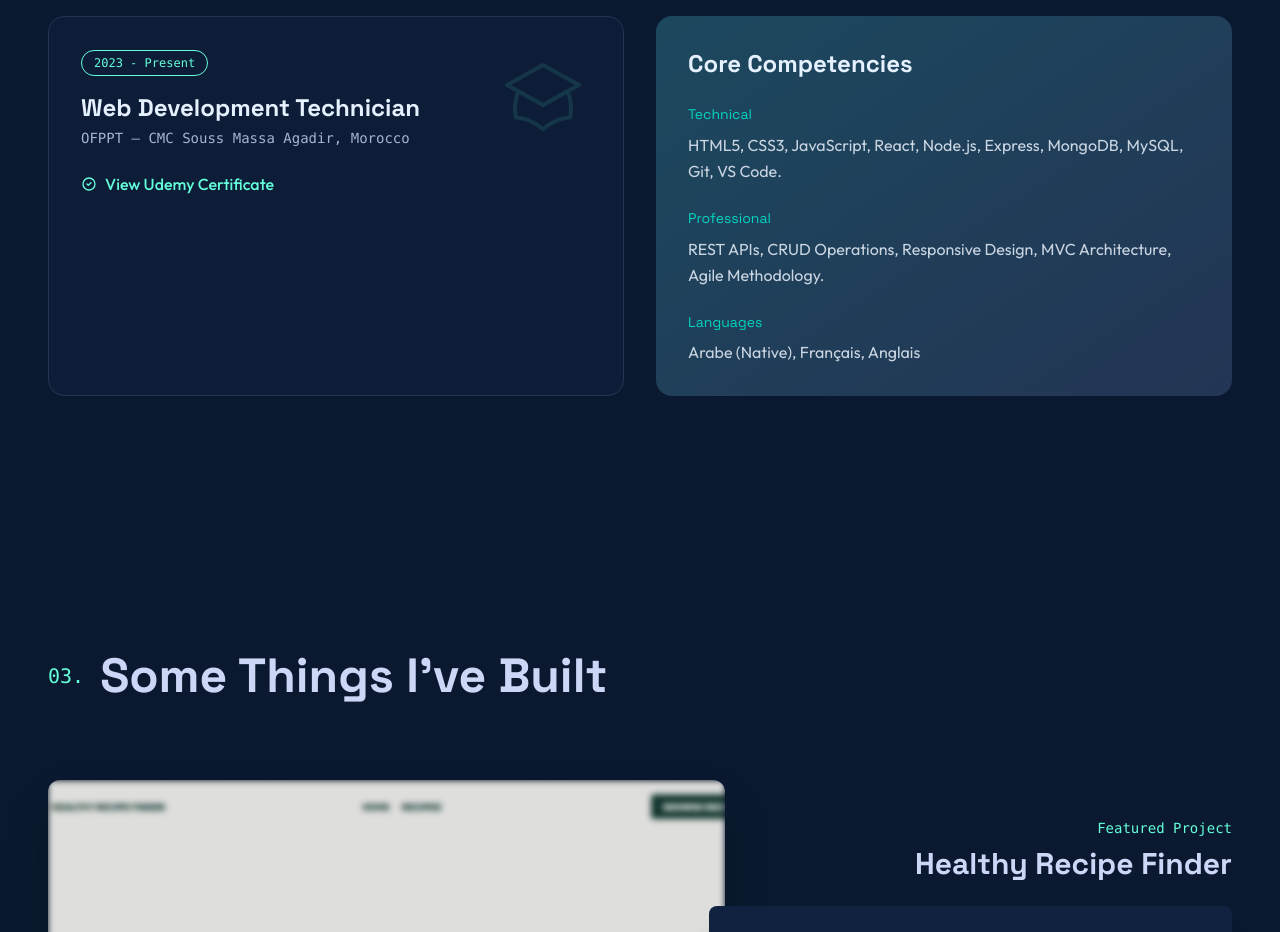
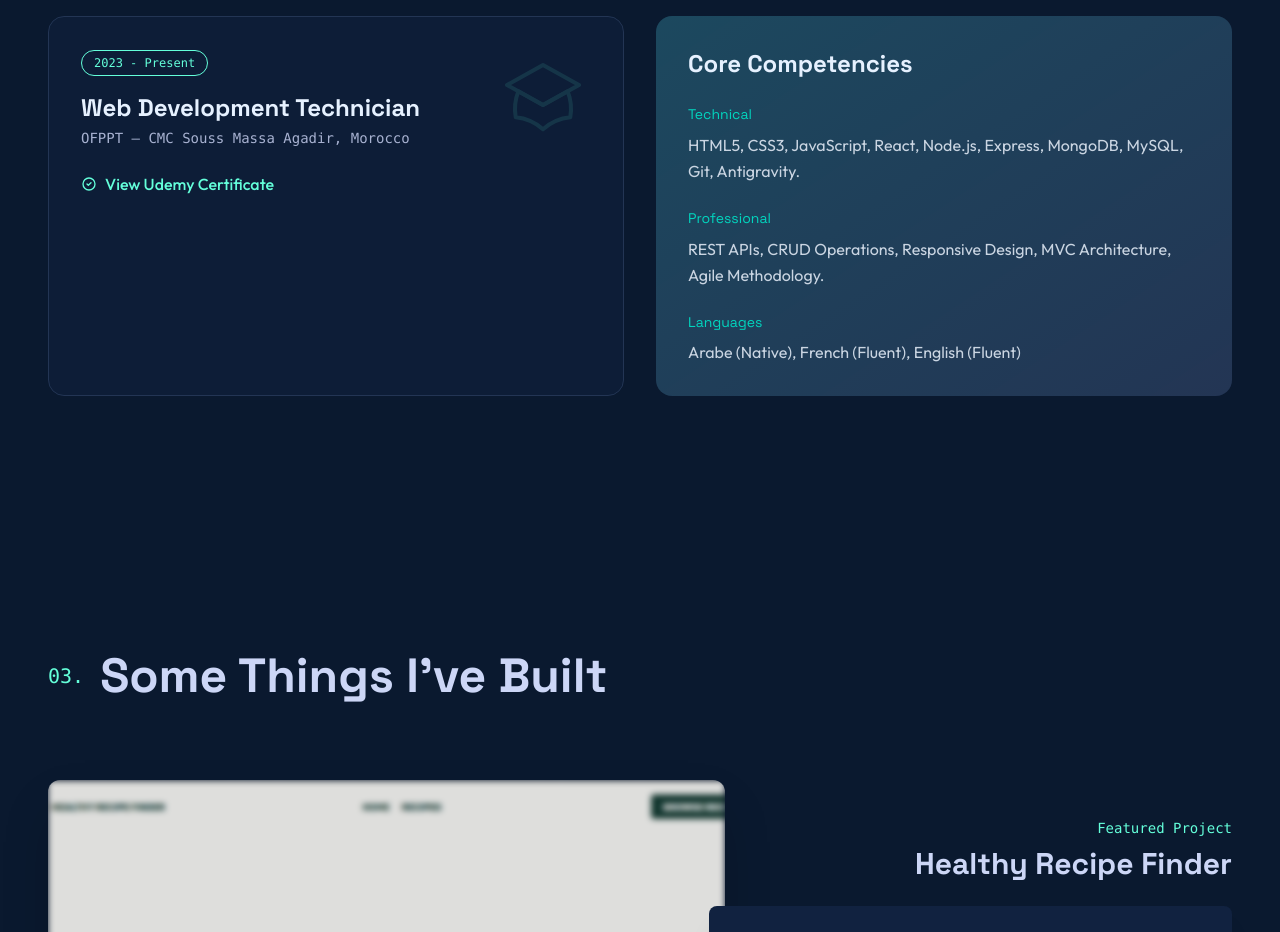
Before and after one commit to AmineNT25/professional-resume-nammat, a Next.js app: page / in a window 1280 px wide. Shown: the part 1560-2492 px from the top of the page. Built offline with nearby package versions, Linux system fonts and the light colour scheme.

Commit message:
chore: update favicon to user provided logo

```diff
--- a/app/components/Experience.tsx
+++ b/app/components/Experience.tsx
@@ -45,7 +45,7 @@ const Experience = () => {
                         <div>
                             <h4 className="text-teal-400 font-mono text-sm mb-2">Technical</h4>
                             <p className="text-slate-300 leading-relaxed">
-                                HTML5, CSS3, JavaScript, React, Node.js, Express, MongoDB, MySQL, Git, VS Code.
+                                HTML5, CSS3, JavaScript, React, Node.js, Express, MongoDB, MySQL, Git, Antigravity.
                             </p>
                         </div>
                         <div>
@@ -57,7 +57,7 @@ const Experience = () => {
                         <div>
                             <h4 className="text-teal-400 font-mono text-sm mb-2">Languages</h4>
                             <p className="text-slate-300">
-                                Arabe (Native), Français, Anglais
+                                Arabe (Native), French (Fluent), English (Fluent)
                             </p>
                         </div>
                     </div>
--- a/app/components/Projects.tsx
+++ b/app/components/Projects.tsx
@@ -13,17 +13,17 @@ const Projects = () => {
                 {/* Project 1: Featured (Left Aligned Visual, Right Content) */}
                 <div className="relative grid grid-cols-1 md:grid-cols-12 gap-8 items-center group">
                     {/* Project Visual Area */}
-                    <div className="md:col-span-7 relative rounded-xl overflow-hidden shadow-2xl bg-teal-600/10 dark:bg-navy aspect-video group-hover:scale-[1.02] transition-transform duration-500">
+                    <div className="group/image md:col-span-7 relative rounded-xl overflow-hidden shadow-2xl bg-teal-600/10 dark:bg-navy aspect-video group-hover:scale-[1.02] transition-transform duration-500">
                         <div className="absolute inset-0">
                             <Image
                                 src="/project-healthy-recipe.png"
                                 alt="Healthy Recipe Finder Interface"
                                 fill
-                                className="object-cover object-top blur-[3px] hover:blur-0 transition-all duration-500"
+                                className="object-cover object-top blur-[3px] group-hover/image:blur-0 transition-all duration-500"
                                 sizes="(max-width: 768px) 100vw, 60vw"
                             />
                         </div>
-                        <div className="absolute inset-0 bg-teal-600/10 dark:bg-navy/10 mix-blend-multiply hover:mix-blend-normal transition-all duration-300"></div>
+                        <div className="absolute inset-0 bg-teal-600/10 dark:bg-navy/10 mix-blend-multiply group-hover/image:mix-blend-normal transition-all duration-300"></div>
                     </div>
 
                     {/* Project Content Area */}
--- a/app/layout.tsx
+++ b/app/layout.tsx
@@ -18,6 +18,9 @@ const outfit = Outfit({
 export const metadata: Metadata = {
   title: "Ahmed Amine Nammat | Full Stack Developer",
   description: "Portfolio of Ahmed Amine Nammat, a Web Development Trainee specializing in modern web applications.",
+  icons: {
+    icon: "/logo-dark-mode.png",
+  },
 };
 
 import InteractiveBackground from "./components/InteractiveBackground";
```
